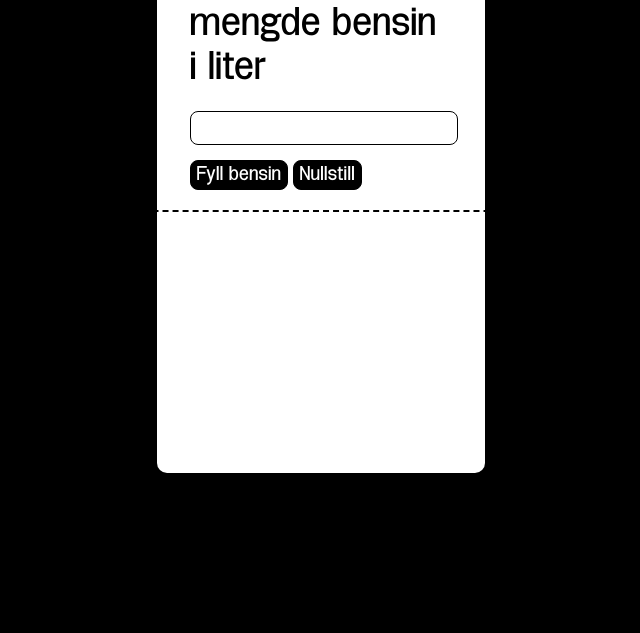
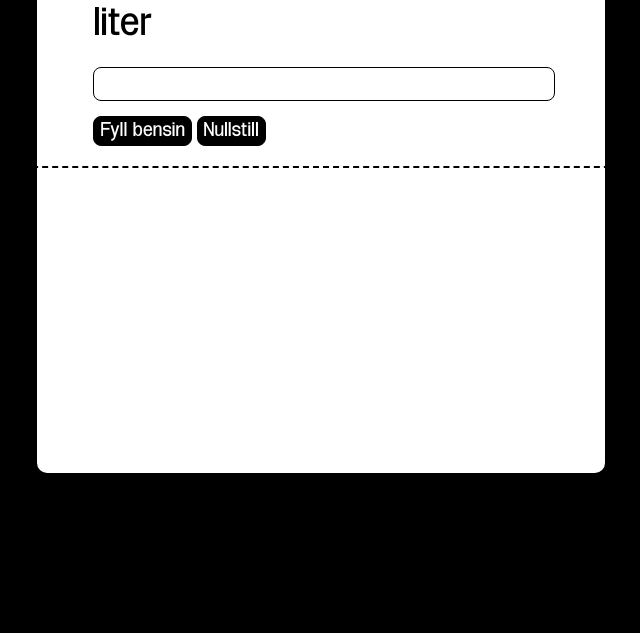
Before and after one commit to MakarIKA-web/samarbeid-project, a plain HTML site: page index.html in a window 1280 px wide. Shown: the part 167-800 px from the top of the page, without its empty margins (319-959 px from the left). Drawn offline with Linux system fonts and the light colour scheme.

Commit message:
Update style.css

```diff
--- a/style.css
+++ b/style.css
@@ -15,14 +15,14 @@ body {
 }
 
 main {
-    width: 26%;
+    width: 45%;
     margin: auto;
 }
 
 .ticket {
     border-radius: 10px;
     background-color: white;
-    height: 40%;
+    height: 20%;
 }
 
 .content {
```
